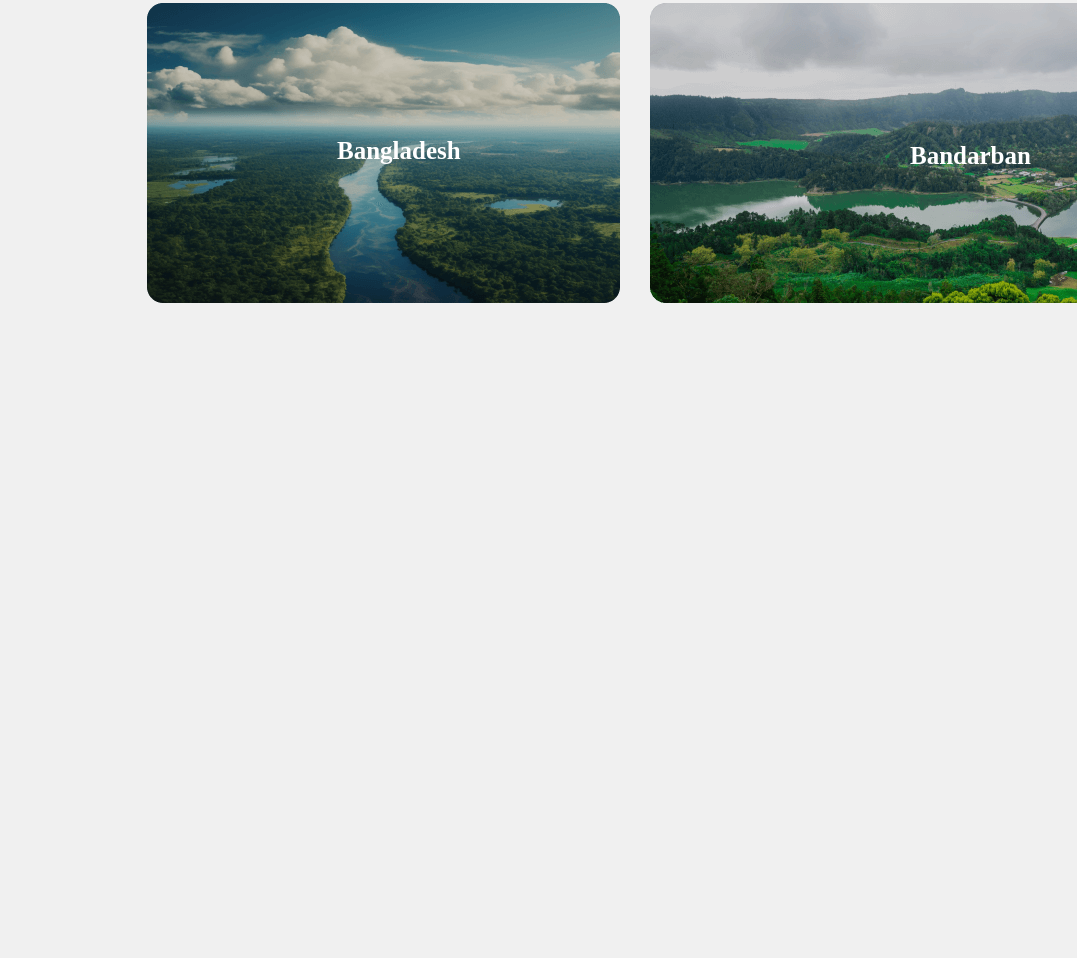
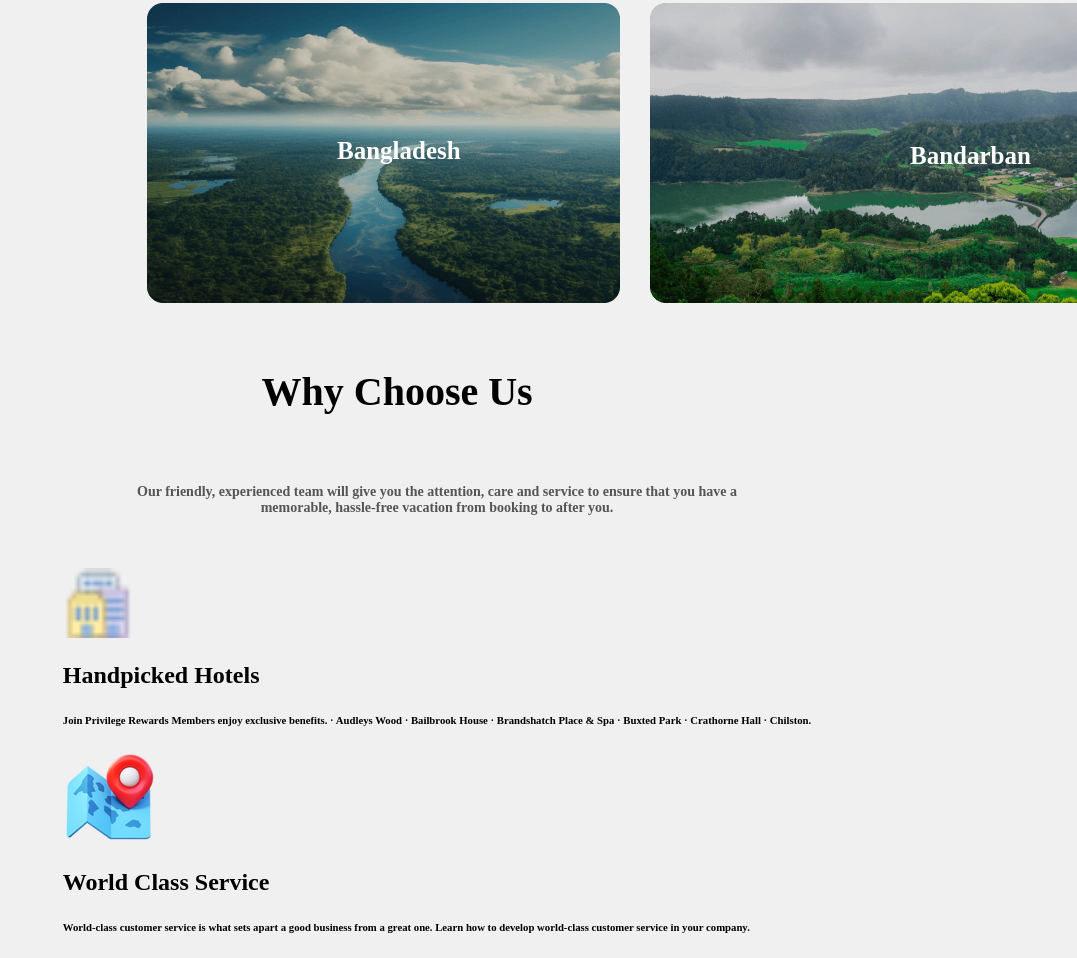
Before and after one commit to shiba4D/Hero-Travel, a plain HTML site: page index.html in a window 1280 px wide. Shown: the part 2199-3157 px from the top of the page, without its empty margins (203-1280 px from the left). Before the commit the page ends 2534 px from the top, so only its background shows below. Drawn offline with Linux system fonts and the light colour scheme.

Commit message:
added map & hotel

```diff
--- a/index.html
+++ b/index.html
@@ -205,6 +205,24 @@
                 </div>
             </div>
         </section>
+
+        <section class="Choose-container">
+            <h1 id="taitle">Why Choose Us</h1>
+            <h6 id="description">Our friendly, experienced team will give you the attention, care and service to ensure that you have a memorable, hassle-free vacation from booking to after you.</h6>
+
+            <div>
+                <div>
+                    <img class="icon8" src="/Images/icons8-building-16.png" alt="">
+                <h1>Handpicked Hotels</h1>
+                <h6>Join Privilege Rewards Members enjoy exclusive benefits. · Audleys Wood · Bailbrook House · Brandshatch Place & Spa · Buxted Park · Crathorne Hall · Chilston.</h6>
+                </div>
+                <div>
+                    <img src="/Images/icons8-map-marker-94.png" alt="">
+                    <h1>World Class Service</h1>
+                    <h6>World-class customer service is what sets apart a good business from a great one. Learn how to develop world-class customer service in your company.</h6>
+                </div>
+            </div>
+        </section>
     </main>
     <footer></footer>
 </body>
--- a/styles/responsive.css
+++ b/styles/responsive.css
@@ -318,4 +318,11 @@
         font-weight: 800;
         transform: translate(270px, -260px);
     }
+
+    .Choose-container{
+        display: flex;
+        flex-direction: column;
+        align-items: center;
+        margin-left: 800px;
+    }
 }
--- a/styles/style.css
+++ b/styles/style.css
@@ -248,67 +248,92 @@
     height: 276px; */
 }
 
-.image-Mal-Indo{
+.image-Mal-Indo {
     display: flex;
     gap: 30px;
     margin-left: 350px;
 }
 
-.img-snk{
+.img-snk {
     display: flex;
     margin-left: 350px;
     gap: 30px;
     margin-top: 30px;
 }
 
-.text-sri{
+.text-sri {
     color: #ffff;
     transform: translate(150px, -150px);
     font-size: 28px;
     font-weight: 800;
 }
 
-.text-ame{
+.text-ame {
     color: #ffff;
     transform: translate(140px, -150px);
     font-size: 28px;
     font-weight: 800;
 }
 
-.text-kas{
+.text-kas {
     color: #ffff;
     transform: translate(90px, -150px);
     font-size: 28px;
     font-weight: 800;
 }
 
-.bb-image{
+.bb-image {
     display: flex;
     margin-left: 350px;
     gap: 30px;
 }
 
-.text-ban{
+.text-ban {
     color: white;
     font-size: 25px;
     font-weight: 800;
     transform: translate(190px, -170px);
 }
 
-.text-banda{
+.text-banda {
     color: white;
     font-size: 25px;
     font-weight: 800;
     transform: translate(260px, -165px);
 }
 
-.img-n-amirica{
+.img-n-amirica {
     width: 450px;
     height: 287px;
     margin-left: 5px;
 }
 
-.Kashmir-img{
+.Kashmir-img {
     width: 285px;
     height: 287px;
 }
+
+#taitle {
+    width: 351px;
+    height: 50px;
+    font-size: 40px;
+}
+
+#description {
+    width: 643px;
+    height: 52px;
+    font-size: 14px;
+    color: rgba(19, 19, 24, 0.7);
+    text-align: center;
+}
+
+.Choose-container{
+    display: flex;
+    flex-direction: column;
+    align-items: center;
+}
+
+.icon8{
+    width: 70px;
+    height: 70px;
+}
```
Also changed, not shown: Images/icons8-building-16.png (added), Images/icons8-map-marker-94.png (added).
